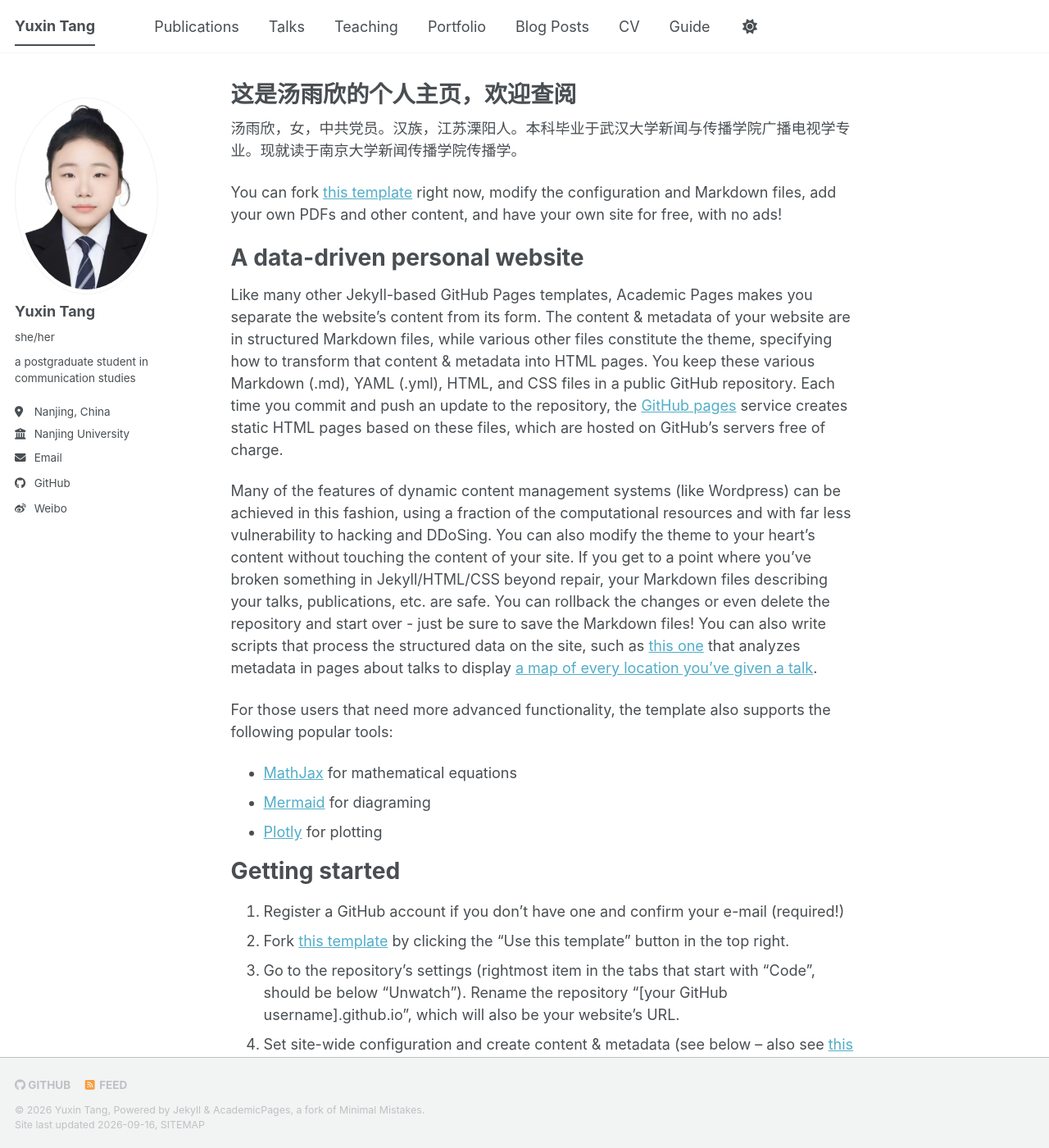
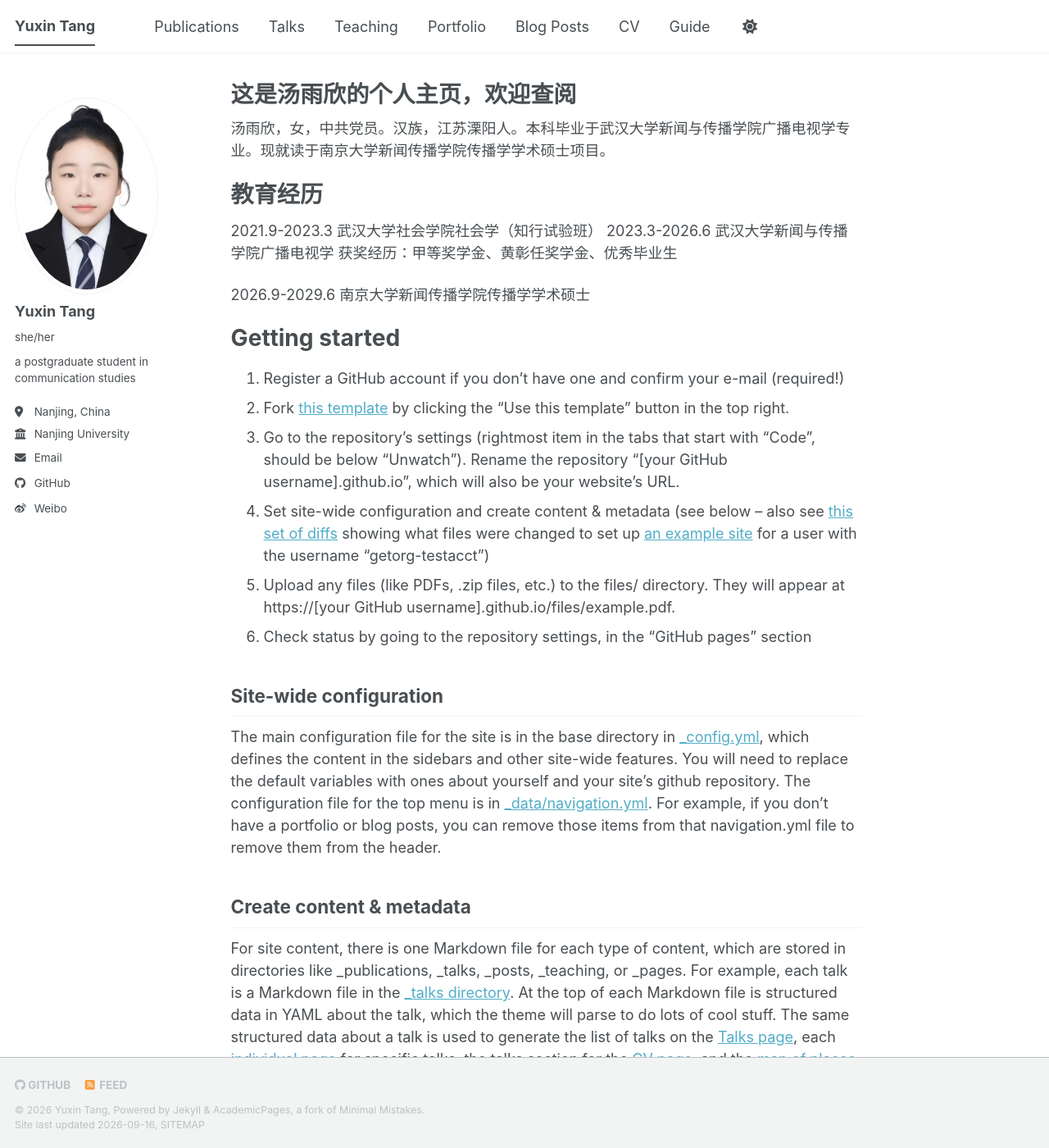
Before and after one commit to Tangyuxin0721/Tangyuxin0721.github.io, a Jekyll site: the page built from _pages/about.md, in a window 1280 px wide and 1400 px high. Shown: the whole window at 82% size. Built offline with Jekyll 4.4.1, drawn with Linux system fonts in a browser that asks for light colours; a style sheet for code colours, icons or effects is not loaded.

Commit message:
Revise education details and add awards information
Updated educational background and added awards section.

```diff
--- a/_pages/about.md
+++ b/_pages/about.md
@@ -7,20 +7,19 @@ redirect_from:
   - /about.html
 ---
 
-汤雨欣，女，中共党员。汉族，江苏溧阳人。本科毕业于武汉大学新闻与传播学院广播电视学专业。现就读于南京大学新闻传播学院传播学。
+汤雨欣，女，中共党员。汉族，江苏溧阳人。本科毕业于武汉大学新闻与传播学院广播电视学专业。现就读于南京大学新闻传播学院传播学学术硕士项目。
 
- You can fork [this template](https://github.com/academicpages/academicpages.github.io) right now, modify the configuration and Markdown files, add your own PDFs and other content, and have your own site for free, with no ads!
+教育经历
+======
+2021.9-2023.3
+武汉大学社会学院社会学（知行试验班）
+2023.3-2026.6
+武汉大学新闻与传播学院广播电视学
+获奖经历：甲等奖学金、黄彰任奖学金、优秀毕业生
 
-A data-driven personal website
-======
-Like many other Jekyll-based GitHub Pages templates, Academic Pages makes you separate the website's content from its form. The content & metadata of your website are in structured Markdown files, while various other files constitute the theme, specifying how to transform that content & metadata into HTML pages. You keep these various Markdown (.md), YAML (.yml), HTML, and CSS files in a public GitHub repository. Each time you commit and push an update to the repository, the [GitHub pages](https://pages.github.com/) service creates static HTML pages based on these files, which are hosted on GitHub's servers free of charge.
+2026.9-2029.6
+南京大学新闻传播学院传播学学术硕士
 
-Many of the features of dynamic content management systems (like Wordpress) can be achieved in this fashion, using a fraction of the computational resources and with far less vulnerability to hacking and DDoSing. You can also modify the theme to your heart's content without touching the content of your site. If you get to a point where you've broken something in Jekyll/HTML/CSS beyond repair, your Markdown files describing your talks, publications, etc. are safe. You can rollback the changes or even delete the repository and start over - just be sure to save the Markdown files! You can also write scripts that process the structured data on the site, such as [this one](https://github.com/academicpages/academicpages.github.io/blob/master/talkmap.ipynb) that analyzes metadata in pages about talks to display [a map of every location you've given a talk](https://academicpages.github.io/talkmap.html).
-
-For those users that need more advanced functionality, the template also supports the following popular tools:
-- [MathJax](https://www.mathjax.org/) for mathematical equations
-- [Mermaid](https://mermaid.js.org/) for diagraming
-- [Plotly](https://plotly.com/javascript/) for plotting
 
 Getting started
 ======
```
